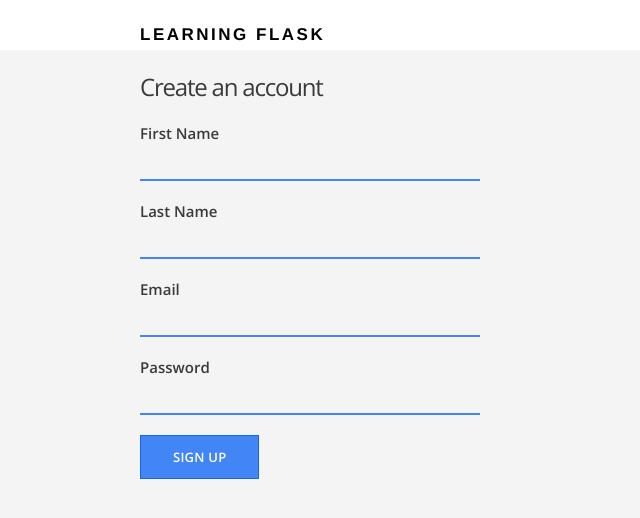
After one commit to reachsumit/learningFlask, a Flask app: page /signup in a window 1280 px wide. The commit adds this page. Shown: the top 518 px of the page, without its empty margins (0-640 px from the left). Run offline with Flask 2, Linux system fonts and the light colour scheme.

Commit message:
signup login logout functionality added with postgresql database

```diff
--- /dev/null
+++ b/forms.py
@@ -0,0 +1,15 @@
+from flask_wtf import Form
+from wtforms import StringField, PasswordField, SubmitField
+from wtforms.validators import DataRequired, Email,Length
+
+class SignUpForm(Form):
+	first_name = StringField('First Name',validators=[DataRequired("Please enter a first name.")])
+	last_name = StringField('Last Name',validators=[DataRequired("Please enter a last name.")])
+	email = StringField('Email',validators=[DataRequired("Please enter an email"), Email("Please enter a valid email addresss.")])
+	password = PasswordField('Password',validators=[DataRequired("Please enter a password."), Length(min=6,message="Password must be 6 characters or more.")])
+	submit = SubmitField('Sign up')
+
+class LoginForm(Form):
+	email = StringField('Email',validators=[DataRequired("Please enter your email addresss.."),Email("Please enter a valid email address.")])
+	password = PasswordField('Password',validators=[DataRequired("Please enter a password.")])
+	submit = SubmitField("Sign in")
--- a/models.py
+++ b/models.py
@@ -1,4 +1,4 @@
-from flask.ext.sqlalchemy import SQLAlchemy
+from flask_sqlalchemy import SQLAlchemy
 from werkzeug import generate_password_hash, check_password_hash
 
 db = SQLAlchemy()
--- a/requirements.txt
+++ b/requirements.txt
@@ -1,3 +1,4 @@
 Flask==0.12.2
 Werkzeug==0.12.2
 gunicorn==19.7.1
+psycopg2==2.7.3.2
--- a/routes.py
+++ b/routes.py
@@ -1,8 +1,14 @@
-from flask import Flask, render_template
+from flask import Flask, render_template,request, session, redirect, url_for
+from models import db, User
+from forms import SignUpForm, LoginForm
 
 app = Flask(__name__)
 
-app.config['SQLALCHEMY_DATABASE_URI'] = 'postgresql://localhost/learningflask'
+app.config['SQLALCHEMY_DATABASE_URI'] = 'postgresql://postgres@localhost/learningflask'
+#app.config['SQLALCHEMY_DATABASE_URI'] = 'postgres://ciqilnbvpgucey:bc8c4865d52f279769350ec7fbd1e22392184ff2d686bf9032ba46680b35c3bb@ec2-23-23-245-89.compute-1.amazonaws.com:5432/deor6dnqn67unh'
+db.init_app(app)
+
+app.secret_key = "development-key"
 
 @app.route("/")
 def index():
@@ -12,5 +18,52 @@ def index():
 def about():
 	return render_template("about.html")
 
+@app.route("/signup", methods=['GET','POST'])
+def signup():
+	form = SignUpForm()
+
+	if request.method == 'POST':
+		if form.validate() == False:
+			print("Validation failed")
+			return render_template("signup.html", form=form)
+		else:
+			newuser = User(form.first_name.data,form.last_name.data,form.email.data,form.password.data)
+			db.session.add(newuser)
+			db.session.commit()
+			session['email'] = newuser.email
+			print("New user email:"+newuser.email+" and password :"+form.password.data)
+			return redirect(url_for('home'))
+	elif request.method == 'GET':
+		return render_template("signup.html", form=form)
+
+@app.route("/home")
+def home():
+	return render_template("home.html")
+
+@app.route("/login",methods=["GET","POST"])
+def login():
+	form = LoginForm()
+
+	if request.method == 'POST':
+		if form.validate() == False:
+			return render_template("login.html",form)
+		else:
+			email = form.email.data
+			password = form.password.data
+
+			user = User.query.filter_by(email=email).first()
+			if user is not None and user.check_password(password):
+				session['email'] = form.email.data
+				return redirect(url_for("home"))
+			else:
+				return redirect(url_for("login"))
+	elif request.method == 'GET':
+		return render_template("login.html",form=form)
+
+@app.route("/logout")
+def logout():
+	session.pop('email',None)
+	return redirect(url_for("index"))
+
 if __name__=="__main__":
 	app.run(debug=True)
--- a/templates/index.html
+++ b/templates/index.html
@@ -1,11 +1,11 @@
 {% extends "layout.html" %}
-yahan hai
+
 {% block content %}
 <main class='hero-section'>
 	<div class="container">
 		<div class="section-content">
 			<h2>Discover places near you</h2>
-			<a href="#" class="btn-primary">Sign Up</a>
+			<a href="{{ url_for('signup') }}" class="btn-primary">Sign Up</a>
 			<a href="{{ url_for('about') }}" class="btn-secondary">Learn More</a>
 		</div>
 
--- /dev/null
+++ b/templates/signup.html
@@ -0,0 +1,53 @@
+{% extends "layout.html" %}
+{% block content %}
+<main class="container signup-action">
+	<div class="section-content">
+		<h2>Create an account</h2>
+		<form method="POST" action="/signup">
+			{{ form.hidden_tag() }}
+
+			<div class="form-group">
+				{{ form.first_name.label }}
+				{% if form.first_name.errors %}
+					{% for error in form.first_name.errors %}
+						<p class="error-message">{{ error }}</p>
+					{% endfor %}
+				{% endif %}
+				{{ form.first_name }}
+			</div>
+
+			<div class="form-group">
+				{{ form.last_name.label }}
+				{% if form.last_name.errors %}
+					{% for error in form.last_name.errors %}
+						<p class="error-message">{{ error }}</p>
+					{% endfor %}
+				{% endif %}
+				{{ form.last_name }}
+			</div>
+
+			<div class="form-group">
+				{{ form.email.label }}
+				{% if form.email.errors %}
+					{% for error in form.email.errors %}
+						<p class="error-message">{{ error }}</p>
+					{% endfor %}
+				{% endif %}
+				{{ form.email }}
+			</div>
+
+			<div class="form-group">
+				{{ form.password.label }}
+				{% if form.password.errors %}
+					{% for error in form.password.errors %}
+						<p class="error-message">{{ error }}</p>
+					{% endfor %}
+				{% endif %}
+				{{ form.password }}
+			</div>
+
+			{{ form.submit(class="btn-primary") }}
+		</form>
+	</div>
+</main>
+{% endblock %}
```
Also changed, not shown: templates/home.html (added, +8 -0 lines), templates/login.html (added, +22 -0 lines).
